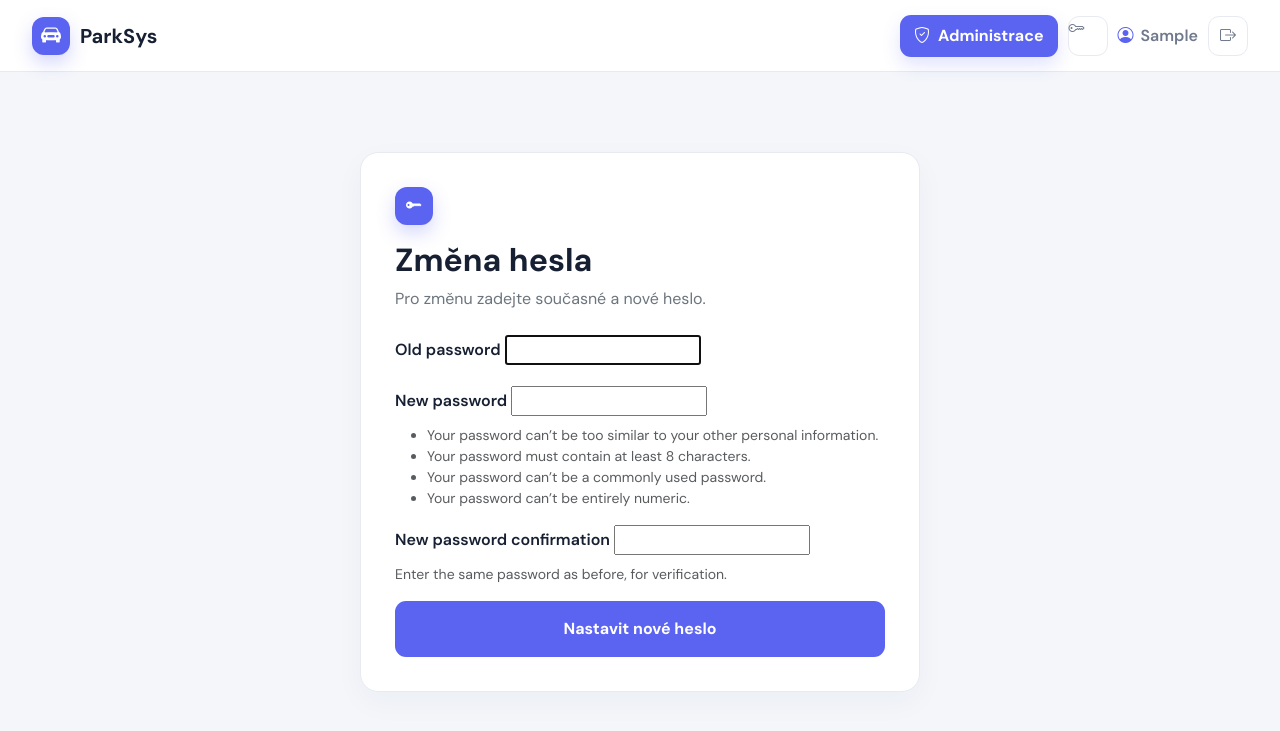
After one commit to AidenCze/SWI-Project, a Django app: page /password/change/ in a window 1280 px wide. The commit adds this page. Shown: the top 731 px of the page. Run offline with Django 5.2, Linux system fonts and the light colour scheme; the visitor is signed in with stand-in values (Sample User, id 1).

Commit message:
Add required and optional password changes
Force newly created employees to replace temporary passwords on first login and add a persistent password change page in the account navigation. Include user profile migration and password-change tests.

```diff
--- a/src/config/settings.py
+++ b/src/config/settings.py
@@ -28,6 +28,7 @@ MIDDLEWARE = [
     'django.middleware.common.CommonMiddleware',
     'django.middleware.csrf.CsrfViewMiddleware',
     'django.contrib.auth.middleware.AuthenticationMiddleware',
+    'rezervace.middleware.PasswordChangeRequiredMiddleware',
     'django.contrib.messages.middleware.MessageMiddleware',
     'django.middleware.clickjacking.XFrameOptionsMiddleware',
 ]
--- a/src/config/urls.py
+++ b/src/config/urls.py
@@ -24,6 +24,7 @@ urlpatterns = [
         authentication_form=CustomLoginForm
     ), name='login'),
     path('logout/', auth_views.LogoutView.as_view(), name='logout'),
+    path('password/change/', rezervace_views.password_change_view, name='password_change'),
     path('dashboard/', rezervace_views.dashboard_view, name='dashboard'),
 
     # Nový řádek pro vytvoření rezervace
--- /dev/null
+++ b/src/rezervace/middleware.py
@@ -0,0 +1,25 @@
+from django.shortcuts import redirect
+from django.urls import reverse
+
+
+class PasswordChangeRequiredMiddleware:
+    def __init__(self, get_response):
+        self.get_response = get_response
+
+    def __call__(self, request):
+        if request.user.is_authenticated:
+            profile = getattr(request.user, 'parksys_profile', None)
+            allowed_paths = {
+                reverse('password_change'),
+                reverse('logout'),
+                '/static/',
+                '/admin/',
+            }
+            if (
+                profile
+                and profile.must_change_password
+                and not request.path.startswith(tuple(allowed_paths))
+            ):
+                return redirect('password_change')
+
+        return self.get_response(request)
--- a/src/rezervace/models.py
+++ b/src/rezervace/models.py
@@ -1,6 +1,31 @@
 from django.contrib.auth.models import User
 from django.db import models
 from django.utils import timezone
+from django.conf import settings
+from django.db.models.signals import post_save
+from django.dispatch import receiver
+
+
+class UserProfile(models.Model):
+    user = models.OneToOneField(
+        settings.AUTH_USER_MODEL,
+        on_delete=models.CASCADE,
+        related_name='parksys_profile',
+    )
+    must_change_password = models.BooleanField(default=False)
+
+    class Meta:
+        verbose_name = 'Profil uživatele'
+        verbose_name_plural = 'Profily uživatelů'
+
+    def __str__(self):
+        return f'Profil {self.user.username}'
+
+
+@receiver(post_save, sender=settings.AUTH_USER_MODEL)
+def create_user_profile(sender, instance, created, **kwargs):
+    if created:
+        UserProfile.objects.create(user=instance)
 
 
 class ReservationState:
--- a/src/rezervace/views.py
+++ b/src/rezervace/views.py
@@ -12,6 +12,8 @@ from django.contrib.admin.views.decorators import staff_member_required
 from django.contrib.auth.models import User
 from django.core.mail import send_mail
 from django.db.models import Count, Q
+from django.contrib.auth import update_session_auth_hash
+from django.contrib.auth.forms import PasswordChangeForm
 import secrets
 import string
 
@@ -319,6 +321,27 @@ def reservation_delete_view(request, reservation_id):
     return redirect('dashboard')
 
 
+@login_required
+def password_change_view(request):
+    if request.method == 'POST':
+        form = PasswordChangeForm(request.user, request.POST)
+        if form.is_valid():
+            user = form.save()
+            update_session_auth_hash(request, user)
+            profile = getattr(user, 'parksys_profile', None)
+            if profile:
+                profile.must_change_password = False
+                profile.save(update_fields=['must_change_password'])
+            messages.success(request, 'Heslo bylo změněno.')
+            return redirect('dashboard')
+    else:
+        form = PasswordChangeForm(request.user)
+
+    return render(request, 'password_change.html', {
+        'form': form,
+    })
+
+
 @staff_member_required
 def admin_dashboard_view(request):
     today = timezone.localdate()
@@ -371,11 +394,13 @@ def admin_user_create_view(request):
             email = form.cleaned_data['email']
             alphabet = string.ascii_letters + string.digits
             password = ''.join(secrets.choice(alphabet) for _ in range(14))
-            User.objects.create_user(
+            user = User.objects.create_user(
                 username=email,
                 email=email,
                 password=password,
             )
+            user.parksys_profile.must_change_password = True
+            user.parksys_profile.save(update_fields=['must_change_password'])
             created_credentials = {
                 'email': email,
                 'password': password,
--- a/src/templates/base.html
+++ b/src/templates/base.html
@@ -38,6 +38,9 @@
                             <span>Administrace</span>
                         </a>
                     {% endif %}
+                    <a href="{% url 'password_change' %}" class="icon-button text-decoration-none d-inline-grid place-items-center" title="Změnit heslo">
+                        <i class="bi bi-key"></i>
+                    </a>
                     <span class="user-chip d-none d-md-inline"><i class="bi bi-person-circle"></i>{{ user.first_name|default:user.username }}</span>
                     <form method="post" action="{% url 'logout' %}">
                         {% csrf_token %}
--- /dev/null
+++ b/src/templates/password_change.html
@@ -0,0 +1,38 @@
+{% extends 'base.html' %}
+
+{% block title %}Změna hesla | ParkSys{% endblock %}
+
+{% block content %}
+<div class="auth-card surface" style="max-width:560px;">
+    <div class="mb-4">
+        <div class="brand-mark mb-3"><i class="bi bi-key-fill"></i></div>
+        {% if user.parksys_profile.must_change_password %}
+            <h2 class="fw-bold">Nastavte nové heslo</h2>
+            <p class="text-secondary mb-0">Toto je vaše první přihlášení. Změňte dočasné heslo před pokračováním.</p>
+        {% else %}
+            <h2 class="fw-bold">Změna hesla</h2>
+            <p class="text-secondary mb-0">Pro změnu zadejte současné a nové heslo.</p>
+        {% endif %}
+    </div>
+
+    <form method="post">
+        {% csrf_token %}
+        {% for field in form %}
+            <div class="mb-3">
+                <label for="{{ field.id_for_label }}" class="form-label fw-semibold">{{ field.label }}</label>
+                {{ field }}
+                {% if field.help_text %}
+                    <div class="form-text">{{ field.help_text }}</div>
+                {% endif %}
+                {% for error in field.errors %}
+                    <div class="text-danger small mt-1">{{ error }}</div>
+                {% endfor %}
+            </div>
+        {% endfor %}
+        {% if form.non_field_errors %}
+            <div class="alert alert-danger">{% for error in form.non_field_errors %}{{ error }}{% endfor %}</div>
+        {% endif %}
+        <button type="submit" class="btn btn-primary-modern w-100 py-3">Nastavit nové heslo</button>
+    </form>
+</div>
+{% endblock %}
```
Also changed, not shown: src/rezervace/tests.py (+36 -0 lines), src/rezervace/migrations/0005_userprofile.py (added).
